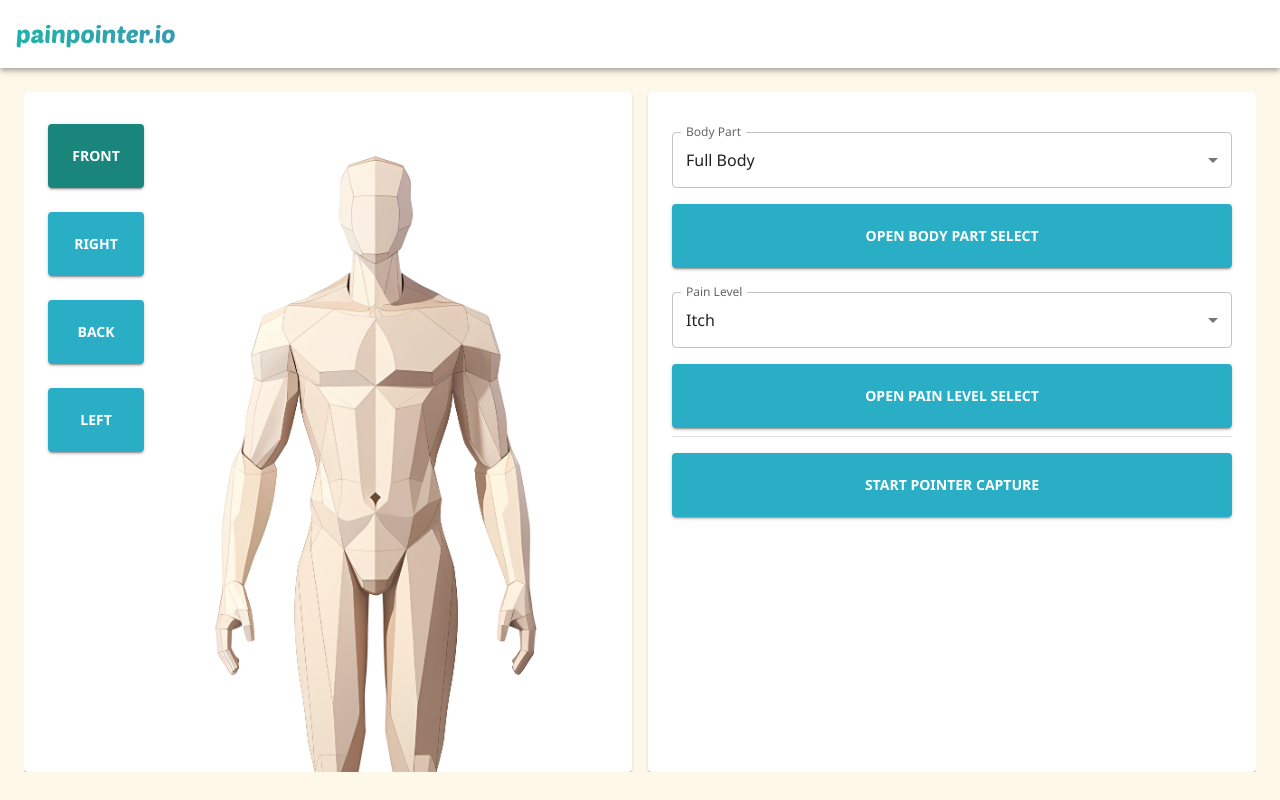
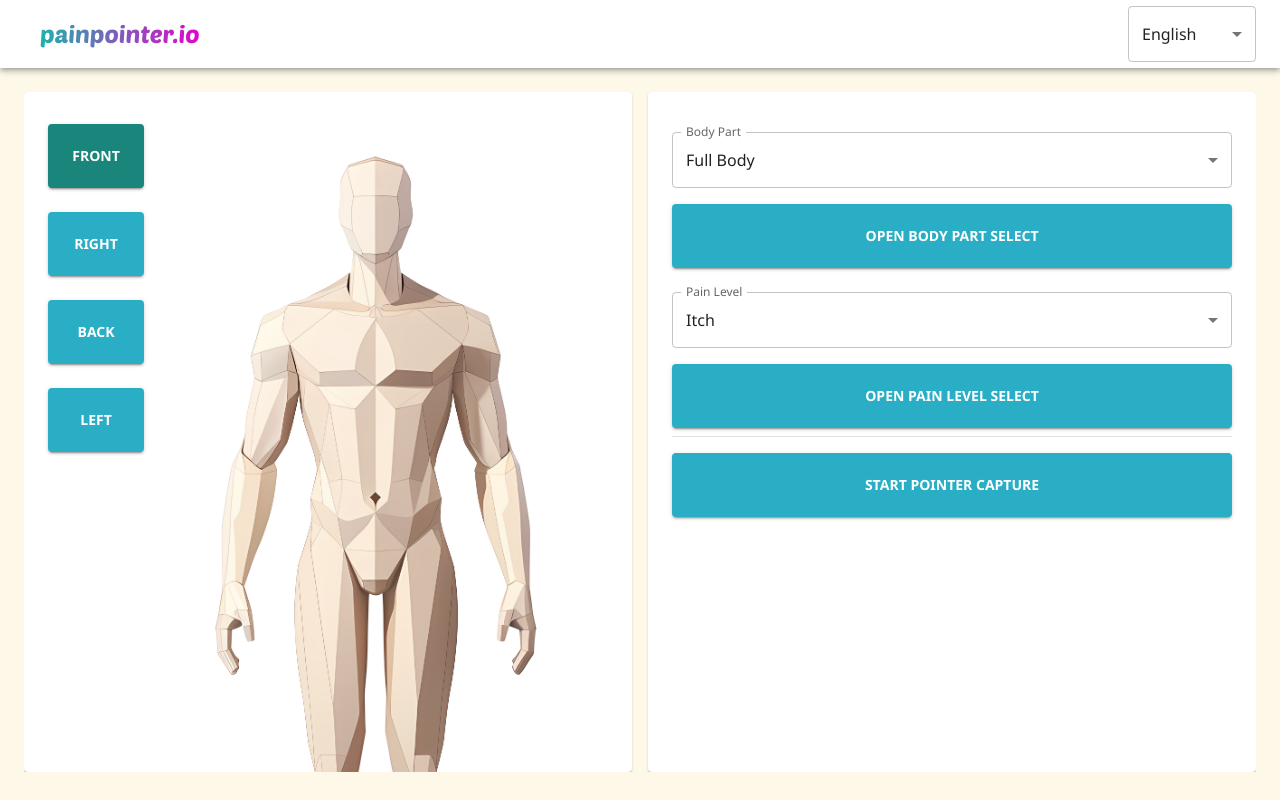
Before and after one commit to pporschen/ptool, a React (Create React App) app: page / in a window 1280 px wide. Built offline with nearby package versions, Linux system fonts and the light colour scheme.

Commit message:
feat: Add language selection functionality to Header component

```diff
--- a/src/App.tsx
+++ b/src/App.tsx
@@ -2,13 +2,18 @@ import { CssBaseline, ThemeProvider } from "@mui/material";
 import theme from "./consts/theme";
 import Header from "./components/Header";
 import ContentWrapper from "./components/ContentWrapper";
+import { useEffect, useState } from "react";
+import i18n from "./i18n";
 
 function App() {
+	const [language, setLanguage] = useState(i18n.language);
+	console.log(language);
+
 	return (
 		<ThemeProvider theme={theme}>
 			<>
 				<CssBaseline />
-				<Header />
+				<Header language={language} setLanguage={setLanguage} />
 				<ContentWrapper />
 			</>
 		</ThemeProvider>
--- a/src/components/Header.tsx
+++ b/src/components/Header.tsx
@@ -1,9 +1,17 @@
-import { AppBar, Box, styled } from "@mui/material";
-
-const Header = () => {
+import { AppBar, Box, Toolbar, styled } from "@mui/material";
+import LanguageSelect from "./LanguageSelect";
+import { Dispatch, SetStateAction } from "react";
+type HeaderProps = {
+	language: string;
+	setLanguage: Dispatch<SetStateAction<string>>;
+};
+const Header = ({ language, setLanguage }: HeaderProps) => {
 	return (
 		<StyledAppBar position="static">
-			<Logo>painpointer.io</Logo>
+			<Toolbar sx={{ justifyContent: "space-between" }}>
+				<Logo>painpointer.io</Logo>
+				<LanguageSelect language={language} setLanguage={setLanguage} />
+			</Toolbar>
 		</StyledAppBar>
 	);
 };
--- a/src/index.tsx
+++ b/src/index.tsx
@@ -2,6 +2,8 @@ import React from "react";
 import ReactDOM from "react-dom/client";
 import "./index.css";
 import App from "./App";
+
+import "./i18n";
 
 const root = ReactDOM.createRoot(document.getElementById("root") as HTMLElement);
 root.render(
```
